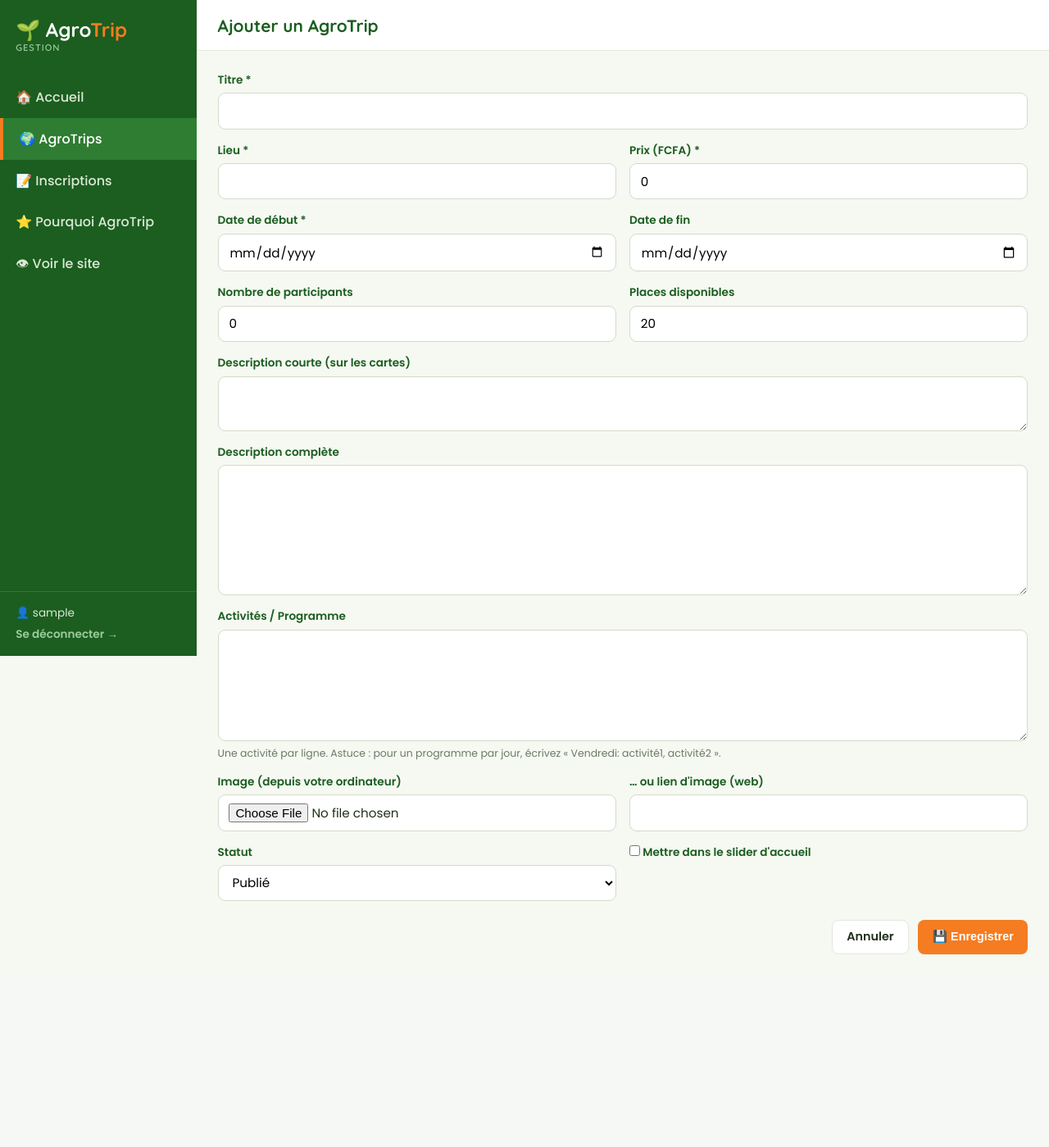
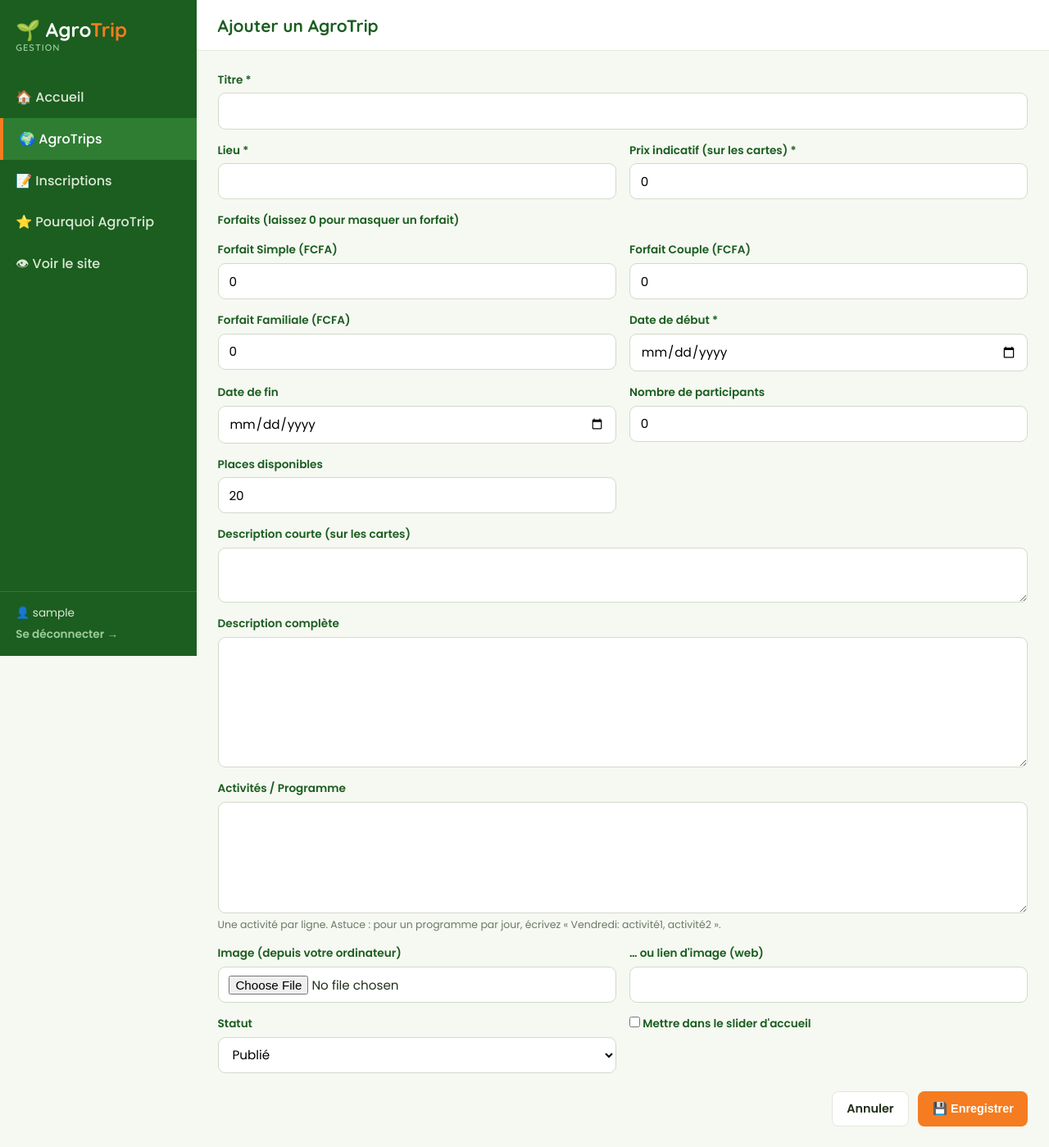
Before and after one commit to pds98/agrotrip, a Django app: page /gestion/agrotrips/ajouter/ in a window 1280 px wide. Shown: the whole page at 82% size. Before the commit the page ends 1164 px from the top, so only its background shows below. Run offline with Django 4.2, Linux system fonts and the light colour scheme; the visitor is signed in with stand-in values (Sample User, id 1); data that the repository does not hold is empty.

Commit message:
Add files via upload
v8

```diff
--- a/requirements.txt
+++ b/requirements.txt
@@ -4,3 +4,5 @@ gunicorn>=21.2.0
 whitenoise>=6.6.0
 dj-database-url>=2.1.0
 psycopg2-binary>=2.9.9
+cloudinary>=1.40.0
+django-cloudinary-storage>=0.3.0
--- a/templates/gestion/agrotrip_form.html
+++ b/templates/gestion/agrotrip_form.html
@@ -14,7 +14,12 @@
             {% if form.titre.errors %}<small class="g-err">{{ form.titre.errors|striptags }}</small>{% endif %}
         </div>
         <div class="g-field"><label>Lieu *</label>{{ form.lieu }}</div>
-        <div class="g-field"><label>Prix (FCFA) *</label>{{ form.prix }}</div>
+        <div class="g-field"><label>Prix indicatif (sur les cartes) *</label>{{ form.prix }}</div>
+
+        <div class="g-field full"><label>Forfaits (laissez 0 pour masquer un forfait)</label></div>
+        <div class="g-field"><label>Forfait Simple (FCFA)</label>{{ form.prix_simple }}</div>
+        <div class="g-field"><label>Forfait Couple (FCFA)</label>{{ form.prix_couple }}</div>
+        <div class="g-field"><label>Forfait Familiale (FCFA)</label>{{ form.prix_familiale }}</div>
         <div class="g-field"><label>Date de début *</label>{{ form.date_debut }}
             {% if form.date_debut.errors %}<small class="g-err">{{ form.date_debut.errors|striptags }}</small>{% endif %}</div>
         <div class="g-field"><label>Date de fin</label>{{ form.date_fin }}</div>
--- a/templates/gestion/inscription_detail.html
+++ b/templates/gestion/inscription_detail.html
@@ -12,6 +12,7 @@
     <div class="g-detail-row"><span>Téléphone</span><strong><a href="tel:{{ insc.telephone }}">{{ insc.telephone }}</a></strong></div>
     <div class="g-detail-row"><span>Email</span><strong><a href="mailto:{{ insc.email }}">{{ insc.email }}</a></strong></div>
     <div class="g-detail-row"><span>AgroTrip choisi</span><strong>{{ insc.agrotrip.titre }}</strong></div>
+    {% if insc.forfait %}<div class="g-detail-row"><span>Forfait</span><strong>{{ insc.get_forfait_display }}</strong></div>{% endif %}
     <div class="g-detail-row"><span>Nombre de places</span><strong>{{ insc.nombre_places }}</strong></div>
     <div class="g-detail-row"><span>Date d'inscription</span><strong>{{ insc.cree_le|date:"d/m/Y à H:i" }}</strong></div>
     {% if insc.message %}<div class="g-detail-row"><span>Message</span><strong>{{ insc.message }}</strong></div>{% endif %}
--- a/trips/forms.py
+++ b/trips/forms.py
@@ -24,7 +24,7 @@ class RegistrationForm(forms.ModelForm):
         model = Registration
         fields = [
             "prenom", "nom", "telephone", "email",
-            "nombre_places", "message",
+            "forfait", "nombre_places", "message",
         ]
         widgets = {
             "prenom": forms.TextInput(
@@ -39,6 +39,7 @@ class RegistrationForm(forms.ModelForm):
             "email": forms.EmailInput(
                 attrs={"placeholder": "vous@email.com", "class": "form-control"}
             ),
+            "forfait": forms.Select(attrs={"class": "form-control"}),
             "nombre_places": forms.NumberInput(
                 attrs={"min": 1, "value": 1, "class": "form-control"}
             ),
@@ -77,6 +78,7 @@ class AgroTripForm(forms.ModelForm):
         model = AgroTrip
         fields = [
             "titre", "lieu", "date_debut", "date_fin", "prix",
+            "prix_simple", "prix_couple", "prix_familiale",
             "description_courte", "description_complete", "activites",
             "image", "image_url",
             "nombre_participants", "places_disponibles",
--- a/trips/management/commands/seed_demo.py
+++ b/trips/management/commands/seed_demo.py
@@ -256,6 +256,9 @@ class Command(BaseCommand):
             date_debut=date_debut,
             date_fin=date_fin,
             prix=d["prix"],
+            prix_simple=d["prix"] if a_la_une else 0,
+            prix_couple=round(d["prix"] * 1.8 / 1000) * 1000 if a_la_une else 0,
+            prix_familiale=round(d["prix"] * 3 / 1000) * 1000 if a_la_une else 0,
             description_courte=d["courte"],
             description_complete=d["complete"],
             activites=d["activites"],
--- a/trips/models.py
+++ b/trips/models.py
@@ -34,7 +34,18 @@ class AgroTrip(models.Model):
     date_debut = models.DateField("Date de début")
     date_fin = models.DateField("Date de fin", blank=True, null=True)
     prix = models.DecimalField(
-        "Prix (FCFA)", max_digits=10, decimal_places=0, default=0
+        "Prix indicatif (FCFA)", max_digits=10, decimal_places=0, default=0,
+        help_text="Prix affiché sur les cartes (à partir de).",
+    )
+    # Forfaits (affichés sur la page de l'AgroTrip à venir)
+    prix_simple = models.DecimalField(
+        "Forfait Simple (FCFA)", max_digits=10, decimal_places=0, default=0, blank=True
+    )
+    prix_couple = models.DecimalField(
+        "Forfait Couple (FCFA)", max_digits=10, decimal_places=0, default=0, blank=True
+    )
+    prix_familiale = models.DecimalField(
+        "Forfait Familiale (FCFA)", max_digits=10, decimal_places=0, default=0, blank=True
     )
 
     description_courte = models.CharField(
@@ -118,6 +129,16 @@ class AgroTrip(models.Model):
     def liste_activites(self):
         """Les activités sous forme de liste (une par ligne)."""
         return [a.strip() for a in self.activites.splitlines() if a.strip()]
+
+    @property
+    def forfaits(self):
+        """Liste des forfaits proposés (uniquement ceux dont le prix > 0)."""
+        donnees = [
+            ("Simple", self.prix_simple),
+            ("Couple", self.prix_couple),
+            ("Familiale", self.prix_familiale),
+        ]
+        return [{"nom": nom, "prix": prix} for nom, prix in donnees if prix and prix > 0]
 
     @property
     def programme(self):
@@ -230,10 +251,19 @@ class Registration(models.Model):
         AgroTrip, on_delete=models.CASCADE,
         related_name="inscriptions", verbose_name="AgroTrip choisi"
     )
+    FORFAIT_CHOICES = [
+        ("simple", "Simple"),
+        ("couple", "Couple"),
+        ("familiale", "Familiale"),
+    ]
+
     prenom = models.CharField("Prénom", max_length=80)
     nom = models.CharField("Nom", max_length=80)
     telephone = models.CharField("Téléphone", max_length=30)
     email = models.EmailField("Email")
+    forfait = models.CharField(
+        "Forfait choisi", max_length=20, choices=FORFAIT_CHOICES, blank=True
+    )
     nombre_places = models.PositiveSmallIntegerField("Nombre de places", default=1)
     message = models.TextField("Message / besoin particulier", blank=True)
 
--- a/trips/views.py
+++ b/trips/views.py
@@ -26,6 +26,7 @@ def home(request):
         "slides": slides,
         "agrotrips_passes": passes,
         "agrotrips_a_venir": a_venir,
+        "partenaires": Partenaire.objects.all(),
     }
     return render(request, "trips/home.html", context)
 
```
Also changed, not shown: agrotrip/settings.py (+14 -0 lines), static/css/style.css (+19 -0 lines), templates/base.html (+4 -3 lines), templates/trips/agrotrip_detail.html (+13 -0 lines), templates/trips/home.html (+23 -0 lines), trips/migrations/0003_agrotrip_prix_couple_agrotrip_prix_familiale_and_more.py (added).
